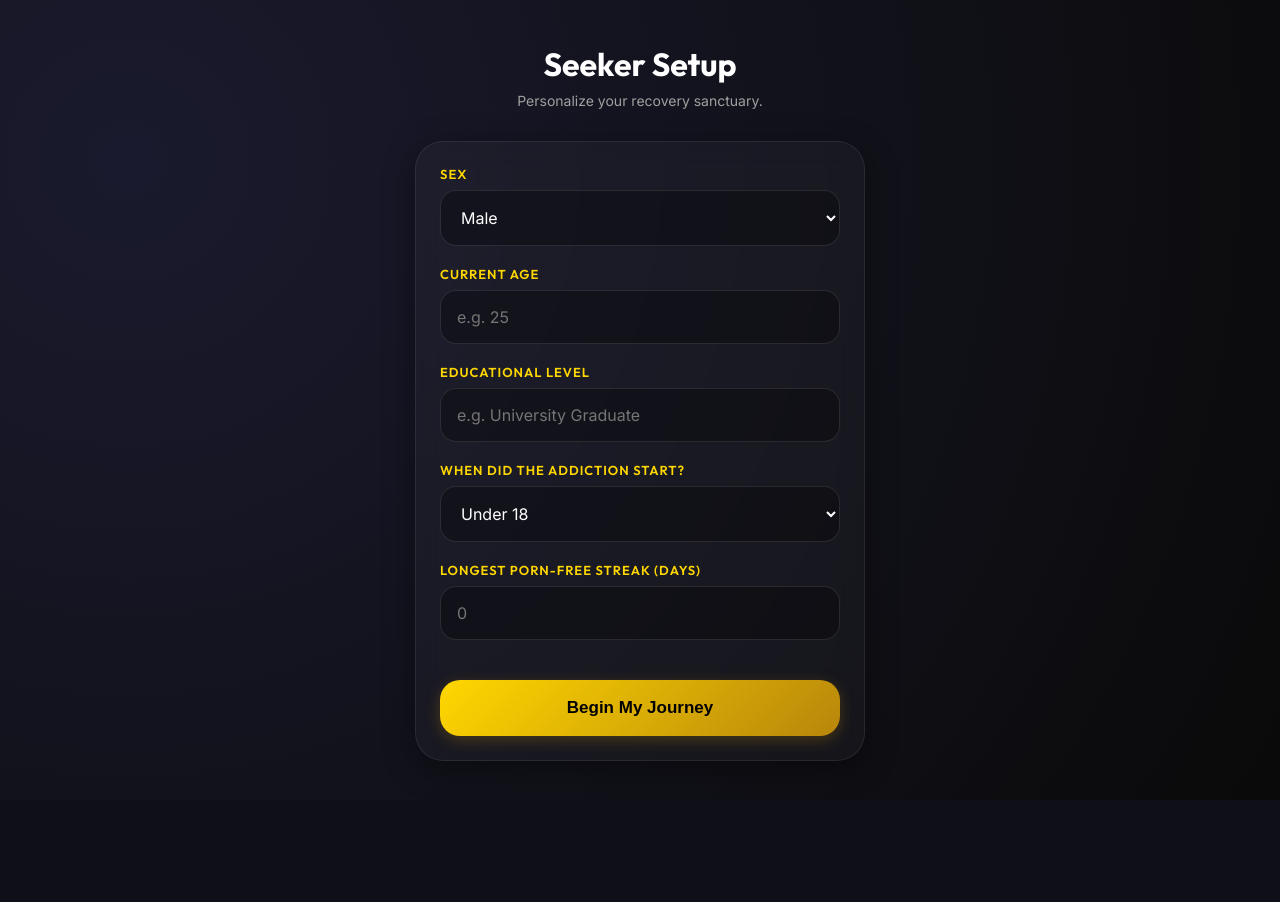
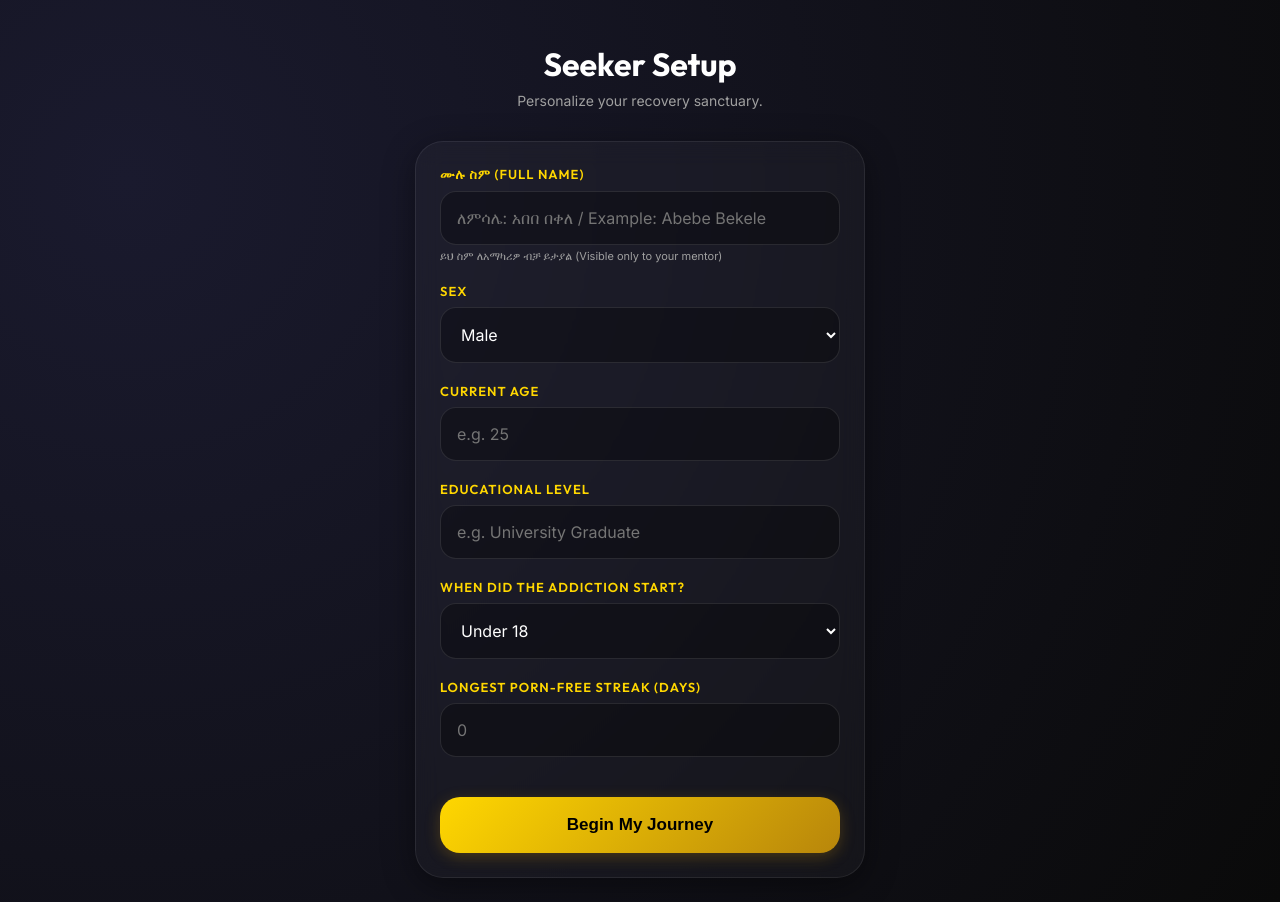
Before and after one commit to Yiduu/Anti-porn, a Flask app: page /register/user in a window 1280 px wide. Before the commit the page ends 800 px from the top, so only its background shows below. Run offline with Flask 3, Linux system fonts and the light colour scheme; some libraries are stand-ins or nearby versions.

Commit message:
Add full name field to user registration form
Added full name input field and updated validation to include it.

```diff
--- a/templates/user_registration.html
+++ b/templates/user_registration.html
@@ -78,11 +78,16 @@
         <p class="subtitle">Personalize your recovery sanctuary.</p>
 
         <div class="form-card">
+            <label>ሙሉ ስም (Full Name)</label>
+            <input type="text" id="real_name" placeholder="ለምሳሌ: አበበ በቀለ / Example: Abebe Bekele" required>
+            <p style="font-size: 11px; color: var(--text-dim); margin-top: 4px;">ይህ ስም ለአማካሪዎ ብቻ ይታያል (Visible only to your mentor)</p>
+
             <label>Sex</label>
             <select id="sex">
                 <option value="male">Male</option>
                 <option value="female">Female</option>
             </select>
+
 
             <label>Current Age</label>
             <input type="number" id="age" placeholder="e.g. 25">
@@ -115,6 +120,7 @@
 
         async function submit() {
             const data = {
+                real_name: document.getElementById("real_name").value,
                 sex: document.getElementById("sex").value,
                 age: document.getElementById("age").value,
                 educational_level: document.getElementById("edu").value,
@@ -122,10 +128,12 @@
                 longest_free_streak: document.getElementById("streak").value
             };
 
-            if (!data.age || !data.educational_level) {
+
+            if (!data.real_name || !data.age || !data.educational_level) {
                 tg.showAlert("Please complete all fields to continue.");
                 return;
             }
+
 
             const btn = document.getElementById("submit-btn");
             btn.disabled = true;
```
